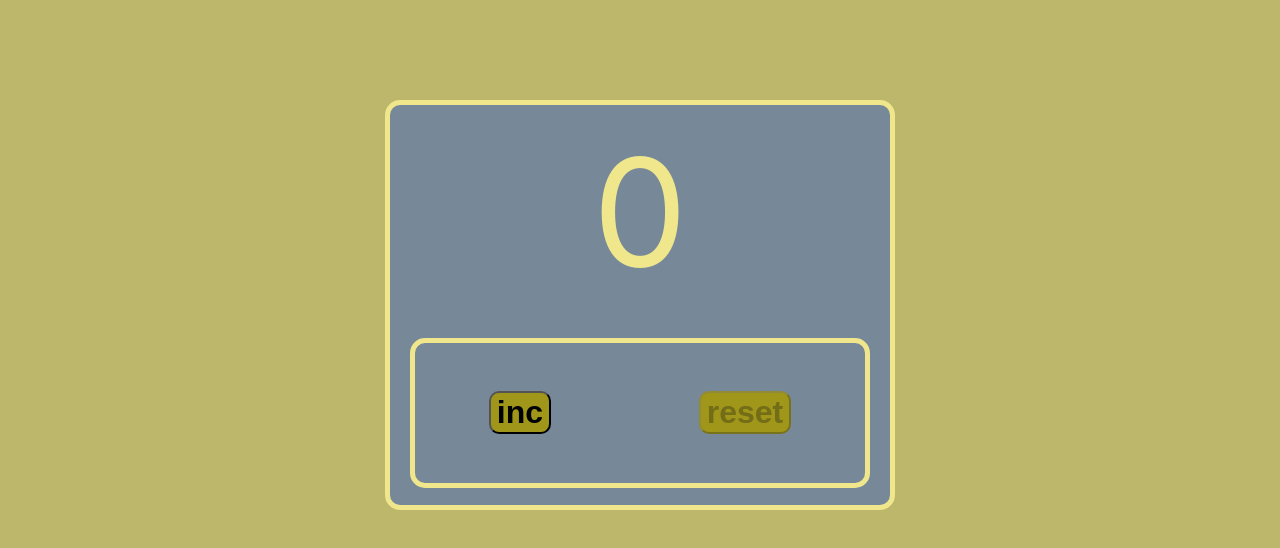
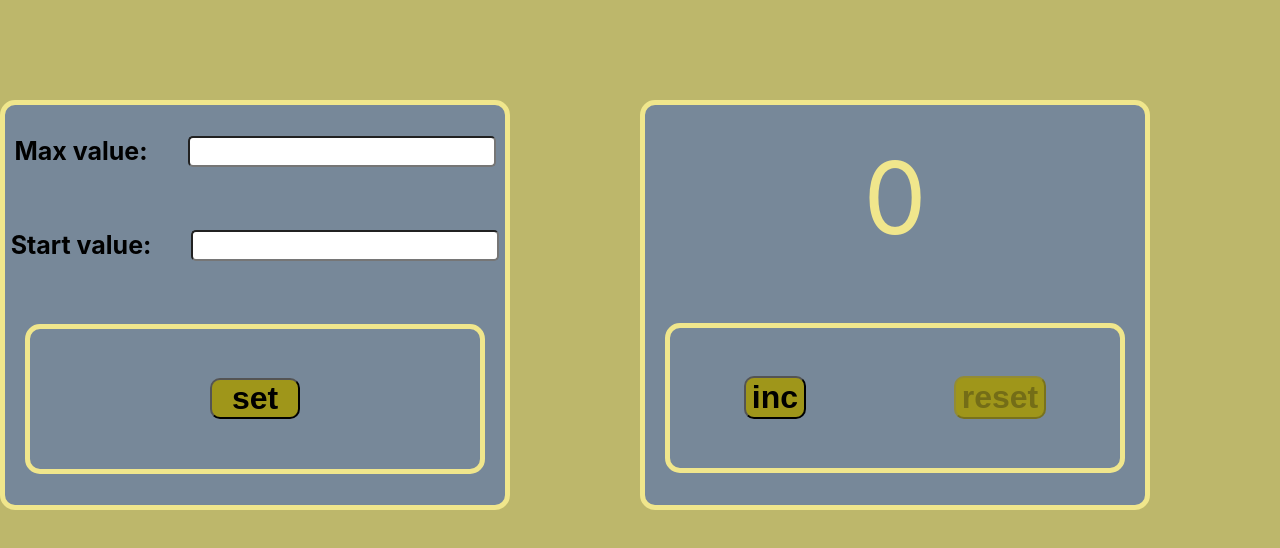
Before and after one commit to VladKravets/Counter, a React (Create React App) app in the folder my-app/: page / in a window 1280 px wide. Shown: the top 548 px of the page. Built offline with nearby package versions, Linux system fonts and the light colour scheme.

Commit message:
'added Settings(in process..)'

```diff
--- a/my-app/package.json
+++ b/my-app/package.json
@@ -10,10 +10,12 @@
     "@types/node": "^16.7.13",
     "@types/react": "^17.0.20",
     "@types/react-dom": "^17.0.9",
+    "@types/uuid": "^8.3.4",
     "react": "^17.0.2",
     "react-dom": "^17.0.2",
     "react-scripts": "5.0.0",
     "typescript": "^4.4.2",
+    "uuid": "^8.3.2",
     "web-vitals": "^2.1.0"
   },
   "scripts": {
--- a/my-app/src/App.css
+++ b/my-app/src/App.css
@@ -8,14 +8,15 @@ body {
   align-items: center;
 }
 .counter-value{
-  font-size: 150px;
+  font-size: 100px;
   color: #F0E68C;
 }
 .max-counterValue{
   color: red;
-  font-size: 150px;
+  font-size: 100px;
   font-weight: bold;
 }
+
 .counter-block {
   margin: 100px auto;
   display: flex;
--- a/my-app/src/App.tsx
+++ b/my-app/src/App.tsx
@@ -2,6 +2,8 @@ import React, {useState} from 'react';
 import './App.css';
 import Button from "./Button";
 import DisplayCounter from "./DisplayCounter";
+import Settings from "./Settings";
+
 
 function App() {
     const [counter, setCounter] = useState(0)
@@ -15,13 +17,17 @@ function App() {
     const resetCounter = () => {
         setCounter(0)
     }
+
     return (
         <div className="App">
+            <div className={'settings'}>
+                <Settings counter={counter}/>
+            </div>
             <div className={'counter-block'}>
                 <DisplayCounter counter={counter} minValue={minValue} maxValue={maxValue}/>
                 <div className={'counter-buttons'}>
                     <Button disabled={counter === maxValue} name={'inc'} callback={setUpCounterHandler}/>
-                    <Button disabled={counter === 0} name={'reset'} callback={resetCounter}/>
+                    <Button disabled={counter === minValue} name={'reset'} callback={resetCounter}/>
                 </div>
             </div>
         </div>
--- /dev/null
+++ b/my-app/src/Settings.module.css
@@ -0,0 +1,41 @@
+.settingsBlock{
+    margin: 100px auto;
+    display: flex;
+    flex-direction: column;
+    justify-content: space-around;
+    align-items: center;
+    width: 500px;
+    height: 400px;
+    background-color: #778899;
+    border-radius: 15px;
+    border: 5px solid #F0E68C;
+}
+input[type='number']{
+    width: 300px;
+    height: 25px;
+    font-size: 25px;
+    border-radius: 5px;
+    text-align: center;
+    margin-left: 40px;
+}
+.settingsText{
+    font-size: 25px;
+    font-weight: bold;
+}
+.settingsButtons{
+    border: 5px solid #F0E68C;
+    width: 450px;
+    height: 140px;
+    border-radius: 15px;
+    display: flex;
+    justify-content: space-around;
+    align-items: center;
+}
+.settingsButtons button {
+    font-size: 32px;
+    font-weight: 700;
+    background-color: #9f961a;
+    border-radius: 10px;
+    outline: #F0E68C;
+    padding:  0 20px;
+}
--- /dev/null
+++ b/my-app/src/Settings.tsx
@@ -0,0 +1,25 @@
+import React from 'react';
+import Button from "./Button";
+import s from './Settings.module.css'
+
+type SettingsPropsType = {
+    counter: number
+}
+
+const Settings: React.FC<SettingsPropsType> = (counter) => {
+    const setValueCounter = () => {
+        localStorage.setItem('current value', JSON.stringify(counter))
+    }
+
+    return (
+        <div className={s.settingsBlock}>
+            <div className={s.settingsText}>Max value:<input type="number"/></div>
+            <div className={s.settingsText}>Start value:<input type="number"/></div>
+            <div className={s.settingsButtons}>
+                <Button name={'set'} callback={setValueCounter}/>
+            </div>
+        </div>
+    );
+};
+
+export default Settings;
```
Also changed, not shown: 1 other file (tests, documents, lock files or other folders).
